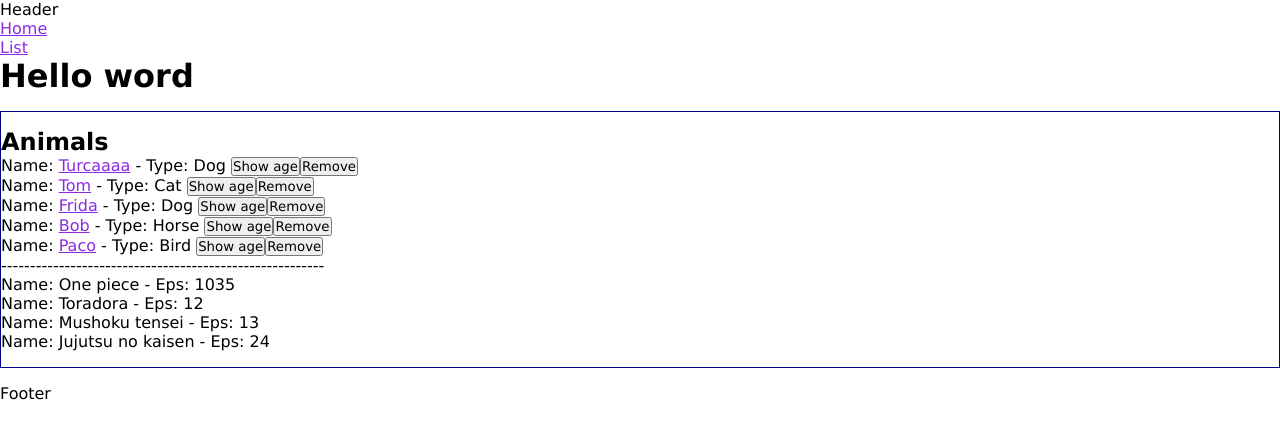
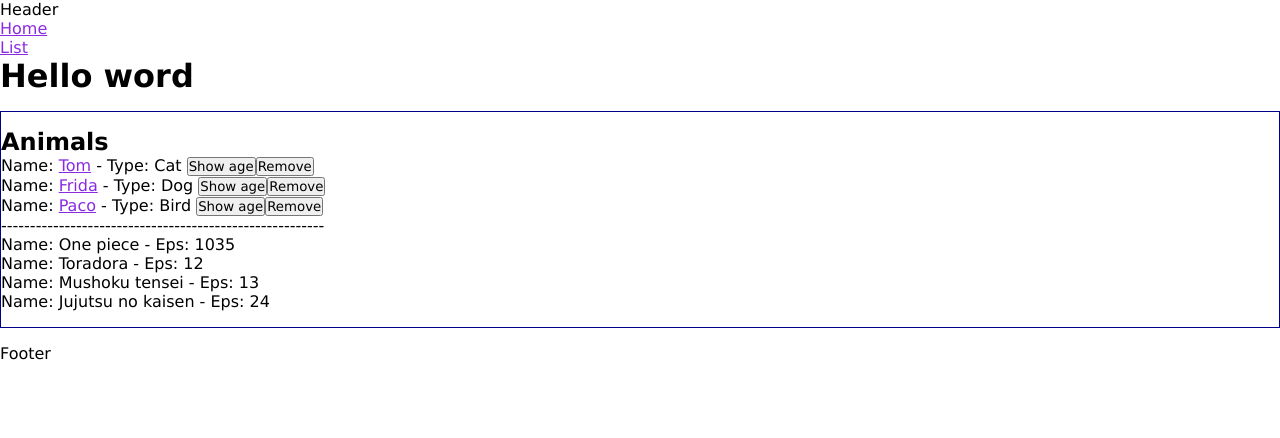
Before and after one commit to GabrielReguera/Curso-Angular, an Angular app: page /list in a window 1280 px wide. Shown: the top 438 px of the page. Built offline with nearby package versions, Linux system fonts and the light colour scheme; data requests are answered from the project's data file.

Commit message:
Delete data

```diff
--- a/db.json
+++ b/db.json
@@ -1,16 +1,44 @@
 {
-    "animals": [
-        {"id": 1, "name": "Turcaaaa", "type": "Dog",   "age": 4 },
-        {"id": 2, "name": "Tom",   "type": "Cat",   "age": 10 },
-        {"id": 3, "name": "Frida", "type": "Dog",   "age": 11 },
-        {"id": 4, "name": "Bob",   "type": "Horse", "age": 2 },
-        {"id": 5, "name": "Paco",  "type": "Bird",  "age": 1 }
-    ],
-
-    "animes": [
-        {"id": 1, "name": "One piece", "eps": 1035},
-        {"id": 2, "name": "Toradora", "eps": 12},
-        {"id": 3, "name": "Mushoku tensei", "eps": 13},
-        {"id": 4, "name": "Jujutsu no kaisen", "eps": 24}
-    ]
+  "animals": [
+    {
+      "id": 2,
+      "name": "Tom",
+      "type": "Cat",
+      "age": 10
+    },
+    {
+      "id": 3,
+      "name": "Frida",
+      "type": "Dog",
+      "age": 11
+    },
+    {
+      "id": 5,
+      "name": "Paco",
+      "type": "Bird",
+      "age": 1
+    }
+  ],
+  "animes": [
+    {
+      "id": 1,
+      "name": "One piece",
+      "eps": 1035
+    },
+    {
+      "id": 2,
+      "name": "Toradora",
+      "eps": 12
+    },
+    {
+      "id": 3,
+      "name": "Mushoku tensei",
+      "eps": 13
+    },
+    {
+      "id": 4,
+      "name": "Jujutsu no kaisen",
+      "eps": 24
+    }
+  ]
 }
--- a/src/app/components/list-render/list-render.component.ts
+++ b/src/app/components/list-render/list-render.component.ts
@@ -26,7 +26,8 @@
   }
 
   removeAnimal(animal: Animal): void {
-    this.animals = this.listService.remove(this.animals, animal);
+    this.animals = this.animals.filter((a) => animal.name !== a.name);
+    this.listService.remove(animal.id).subscribe();
   }
 
   getAnimals(): void {
--- a/src/app/service/list.service.ts
+++ b/src/app/service/list.service.ts
@@ -13,8 +13,8 @@
 
   constructor(private http: HttpClient) {}
 
-  remove(animals: Animal[], animal: Animal) {
-    return animals.filter((a) => animal.name !== a.name);
+  remove(id: number) {
+    return this.http.delete<Animal>(`${this.apiUrl}/${id}`);
   }
 
   getAll(): Observable<Animal[]> {
```
